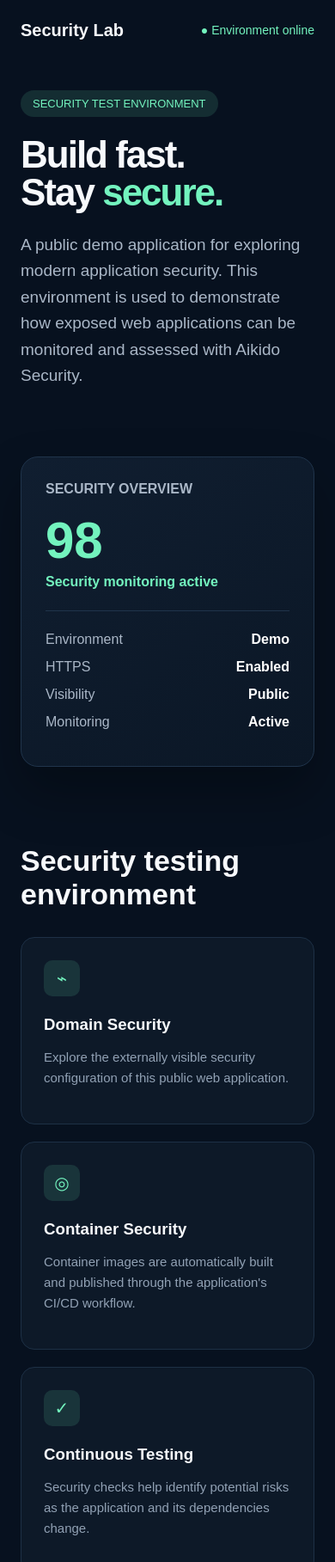
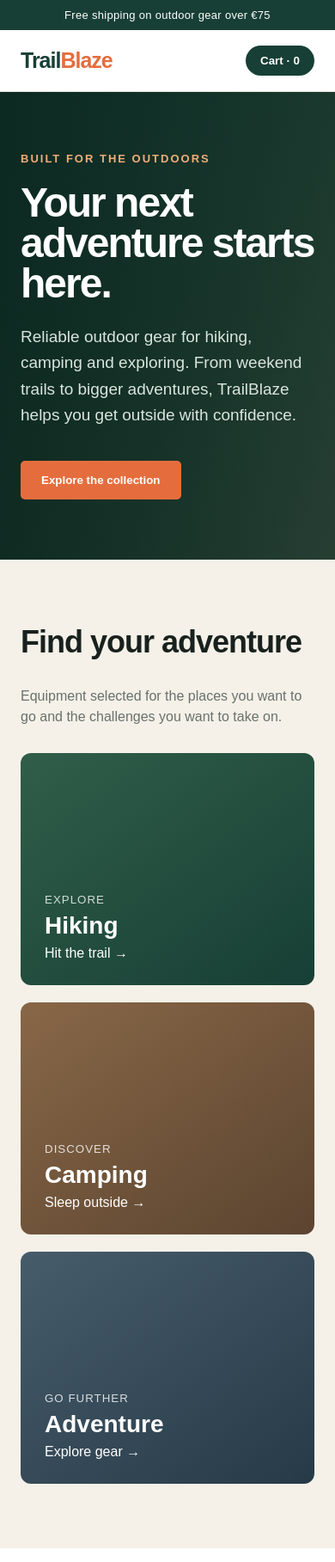
Before and after one commit to manonverhaeghe123-art/aikido-container-demo, a plain HTML site: page index.html in a window 390 px wide. Shown: the top 1817 px of the page at 86% size. Drawn offline with Linux system fonts and the light colour scheme.

Commit message:
Update index.html

```diff
--- a/index.html
+++ b/index.html
@@ -3,9 +3,19 @@
 <head>
   <meta charset="UTF-8">
   <meta name="viewport" content="width=device-width, initial-scale=1.0">
-  <title>Aikido Security Demo</title>
+  <title>TrailBlaze | Outdoor Gear</title>
 
   <style>
+    :root {
+      --green: #173f35;
+      --green-light: #245a4b;
+      --cream: #f5f1e8;
+      --orange: #e56d3d;
+      --text: #18211d;
+      --muted: #68716c;
+      --white: #ffffff;
+    }
+
     * {
       box-sizing: border-box;
     }
@@ -13,173 +23,313 @@
     body {
       margin: 0;
       font-family: Arial, Helvetica, sans-serif;
-      background: #07111f;
-      color: #f7f9fc;
+      color: var(--text);
+      background: var(--cream);
+    }
+
+    .announcement {
+      background: var(--green);
+      color: white;
+      text-align: center;
+      padding: 10px;
+      font-size: 13px;
+      letter-spacing: .3px;
     }
 
     nav {
-      height: 70px;
-      display: flex;
-      align-items: center;
-      justify-content: space-between;
+      background: white;
+      border-bottom: 1px solid #e8e5de;
+    }
+
+    .nav-inner {
       max-width: 1180px;
       margin: auto;
-      padding: 0 24px;
+      padding: 18px 24px;
+      display: flex;
+      justify-content: space-between;
+      align-items: center;
     }
 
-    .logo {
-      font-size: 20px;
-      font-weight: 700;
+    .brand {
+      font-size: 25px;
+      font-weight: 800;
+      color: var(--green);
+      letter-spacing: -1px;
     }
 
-    .status {
-      color: #73f3be;
+    .brand span {
+      color: var(--orange);
+    }
+
+    .nav-links {
+      display: flex;
+      gap: 30px;
       font-size: 14px;
+      font-weight: 600;
+    }
+
+    .nav-links a {
+      text-decoration: none;
+      color: var(--text);
+    }
+
+    .cart {
+      background: var(--green);
+      color: white;
+      border: 0;
+      border-radius: 20px;
+      padding: 10px 17px;
+      font-weight: 600;
+      cursor: pointer;
     }
 
     .hero {
-      max-width: 1180px;
-      margin: 70px auto 40px;
-      padding: 0 24px;
-      display: grid;
-      grid-template-columns: 1.2fr 0.8fr;
-      gap: 60px;
+      min-height: 520px;
+      background:
+        linear-gradient(90deg, rgba(10,38,30,.93), rgba(10,38,30,.70)),
+        linear-gradient(135deg, #245a4b, #6b7663);
+      color: white;
+      display: flex;
       align-items: center;
     }
 
-    .badge {
-      display: inline-block;
-      padding: 8px 14px;
-      border-radius: 20px;
-      background: rgba(115, 243, 190, 0.12);
-      color: #73f3be;
+    .hero-inner {
+      max-width: 1180px;
+      width: 100%;
+      margin: auto;
+      padding: 70px 24px;
+    }
+
+    .eyebrow {
+      color: #f1ae79;
+      font-weight: 700;
+      letter-spacing: 2px;
       font-size: 13px;
-      margin-bottom: 22px;
+      margin-bottom: 20px;
     }
 
     h1 {
-      font-size: clamp(44px, 7vw, 78px);
-      line-height: 1;
+      font-size: clamp(48px, 7vw, 80px);
+      line-height: .98;
+      max-width: 720px;
+      margin: 0 0 24px;
       letter-spacing: -3px;
-      margin: 0 0 24px;
     }
 
-    h1 span {
-      color: #73f3be;
+    .hero p {
+      max-width: 560px;
+      font-size: 19px;
+      line-height: 1.6;
+      color: #dae5df;
     }
 
-    .intro {
-      color: #aab7c7;
-      font-size: 19px;
-      line-height: 1.6;
-      max-width: 650px;
+    .shop-button {
+      display: inline-block;
+      margin-top: 18px;
+      background: var(--orange);
+      color: white;
+      border: 0;
+      padding: 15px 24px;
+      border-radius: 5px;
+      font-weight: 700;
+      cursor: pointer;
     }
 
-    .scan-card {
-      background: linear-gradient(145deg, #101e30, #0b1726);
-      border: 1px solid #20344b;
-      border-radius: 20px;
-      padding: 28px;
-      box-shadow: 0 30px 60px rgba(0,0,0,.3);
+    section {
+      max-width: 1180px;
+      margin: auto;
+      padding: 75px 24px;
     }
 
-    .scan-card h3 {
-      margin-top: 0;
-      font-size: 16px;
-      color: #aab7c7;
-    }
-
-    .score {
-      font-size: 60px;
-      font-weight: 700;
-      color: #73f3be;
-      margin: 15px 0 5px;
-    }
-
-    .secure {
-      color: #73f3be;
-      font-weight: 600;
-    }
-
-    .divider {
-      height: 1px;
-      background: #20344b;
-      margin: 24px 0;
-    }
-
-    .detail {
+    .section-top {
       display: flex;
       justify-content: space-between;
-      margin: 14px 0;
-      color: #aab7c7;
-    }
-
-    .detail strong {
-      color: #fff;
-    }
-
-    .features {
-      max-width: 1180px;
-      margin: 90px auto;
-      padding: 0 24px;
-    }
-
-    .features h2 {
-      font-size: 34px;
+      align-items: end;
+      gap: 30px;
       margin-bottom: 30px;
     }
 
-    .grid {
+    h2 {
+      font-size: 36px;
+      margin: 0;
+      letter-spacing: -1px;
+    }
+
+    .section-top p {
+      color: var(--muted);
+      max-width: 470px;
+      line-height: 1.5;
+      margin: 0;
+    }
+
+    .categories {
       display: grid;
       grid-template-columns: repeat(3, 1fr);
       gap: 20px;
     }
 
-    .feature {
-      background: #0d1928;
-      border: 1px solid #1d3045;
-      border-radius: 16px;
-      padding: 26px;
+    .category {
+      min-height: 270px;
+      border-radius: 12px;
+      padding: 28px;
+      color: white;
+      display: flex;
+      flex-direction: column;
+      justify-content: end;
+      transition: transform .2s ease;
     }
 
-    .icon {
-      width: 42px;
-      height: 42px;
-      background: rgba(115, 243, 190, 0.12);
-      color: #73f3be;
+    .category:hover {
+      transform: translateY(-4px);
+    }
+
+    .category:nth-child(1) {
+      background: linear-gradient(145deg, #305e49, #173f35);
+    }
+
+    .category:nth-child(2) {
+      background: linear-gradient(145deg, #886747, #5b4430);
+    }
+
+    .category:nth-child(3) {
+      background: linear-gradient(145deg, #475c6b, #263a47);
+    }
+
+    .category small {
+      opacity: .8;
+      letter-spacing: 1px;
+    }
+
+    .category h3 {
+      font-size: 28px;
+      margin: 7px 0;
+    }
+
+    .products-section {
+      background: white;
+      max-width: none;
+    }
+
+    .products-inner {
+      max-width: 1180px;
+      margin: auto;
+      padding: 75px 24px;
+    }
+
+    .products {
+      display: grid;
+      grid-template-columns: repeat(4, 1fr);
+      gap: 20px;
+    }
+
+    .product {
+      border: 1px solid #ece9e2;
       border-radius: 10px;
+      overflow: hidden;
+      background: white;
+    }
+
+    .product-image {
+      height: 190px;
+      background: #eef0eb;
       display: flex;
       align-items: center;
       justify-content: center;
-      font-size: 20px;
+      font-size: 55px;
     }
 
-    .feature h3 {
-      margin: 22px 0 10px;
+    .product-info {
+      padding: 18px;
     }
 
-    .feature p {
-      color: #91a1b4;
-      line-height: 1.6;
-      font-size: 15px;
+    .product-info small {
+      color: var(--muted);
+    }
+
+    .product-info h3 {
+      margin: 8px 0;
+      font-size: 17px;
+    }
+
+    .price {
+      color: var(--green);
+      font-weight: 800;
+    }
+
+    .membership {
+      background: var(--orange);
+      color: white;
+      border-radius: 16px;
+      padding: 50px;
+      display: flex;
+      justify-content: space-between;
+      gap: 30px;
+      align-items: center;
+    }
+
+    .membership h2 {
+      max-width: 600px;
+    }
+
+    .membership p {
+      opacity: .9;
+    }
+
+    .join {
+      border: 0;
+      background: white;
+      color: var(--orange);
+      padding: 14px 22px;
+      border-radius: 5px;
+      font-weight: 800;
+      white-space: nowrap;
+      cursor: pointer;
     }
 
     footer {
+      background: var(--green);
+      color: #becdc7;
+      padding: 45px 24px;
+    }
+
+    .footer-inner {
       max-width: 1180px;
       margin: auto;
-      padding: 30px 24px 50px;
-      border-top: 1px solid #1d3045;
-      color: #738397;
-      font-size: 13px;
+      display: flex;
+      justify-content: space-between;
+      gap: 20px;
+    }
+
+    footer strong {
+      color: white;
+    }
+
+    #message {
+      margin-top: 14px;
+      font-size: 14px;
+      min-height: 20px;
     }
 
     @media (max-width: 800px) {
-      .hero {
-        grid-template-columns: 1fr;
-        margin-top: 35px;
+      .nav-links {
+        display: none;
       }
 
-      .grid {
+      .categories,
+      .products {
+        grid-template-columns: 1fr 1fr;
+      }
+
+      .membership,
+      .section-top {
+        align-items: flex-start;
+        flex-direction: column;
+      }
+    }
+
+    @media (max-width: 520px) {
+      .categories,
+      .products {
         grid-template-columns: 1fr;
       }
 
@@ -191,104 +341,174 @@
 </head>
 
 <body>
+  <div class="announcement">
+    Free shipping on outdoor gear over €75
+  </div>
 
   <nav>
-    <div class="logo">Security Lab</div>
-    <div class="status">● Environment online</div>
+    <div class="nav-inner">
+      <div class="brand">Trail<span>Blaze</span></div>
+
+      <div class="nav-links">
+        <a href="#shop">Shop</a>
+        <a href="#adventures">Activities</a>
+        <a href="#membership">TrailBlaze Club</a>
+      </div>
+
+      <button class="cart" type="button" id="cartButton">
+        Cart · 0
+      </button>
+    </div>
   </nav>
 
-  <main>
+  <header class="hero">
+    <div class="hero-inner">
+      <div class="eyebrow">BUILT FOR THE OUTDOORS</div>
 
-    <section class="hero">
+      <h1>Your next adventure starts here.</h1>
 
-      <div>
-        <div class="badge">SECURITY TEST ENVIRONMENT</div>
+      <p>
+        Reliable outdoor gear for hiking, camping and exploring.
+        From weekend trails to bigger adventures, TrailBlaze helps
+        you get outside with confidence.
+      </p>
 
-        <h1>
-          Build fast.<br>
-          Stay <span>secure.</span>
-        </h1>
+      <button class="shop-button" type="button" id="shopButton">
+        Explore the collection
+      </button>
+    </div>
+  </header>
 
-        <p class="intro">
-          A public demo application for exploring modern application security.
-          This environment is used to demonstrate how exposed web applications
-          can be monitored and assessed with Aikido Security.
+  <section id="adventures">
+    <div class="section-top">
+      <h2>Find your adventure</h2>
+      <p>
+        Equipment selected for the places you want to go and
+        the challenges you want to take on.
       </p>
     </div>
 
-      <div class="scan-card">
-        <h3>SECURITY OVERVIEW</h3>
-
-        <div class="score">98</div>
-        <div class="secure">Security monitoring active</div>
-
-        <div class="divider"></div>
-
-        <div class="detail">
-          <span>Environment</span>
-          <strong>Demo</strong>
+    <div class="categories">
+      <div class="category">
+        <small>EXPLORE</small>
+        <h3>Hiking</h3>
+        <span>Hit the trail →</span>
       </div>
 
-        <div class="detail">
-          <span>HTTPS</span>
-          <strong>Enabled</strong>
+      <div class="category">
+        <small>DISCOVER</small>
+        <h3>Camping</h3>
+        <span>Sleep outside →</span>
       </div>
 
-        <div class="detail">
-          <span>Visibility</span>
-          <strong>Public</strong>
+      <div class="category">
+        <small>GO FURTHER</small>
+        <h3>Adventure</h3>
+        <span>Explore gear →</span>
+      </div>
+    </div>
+  </section>
+
+  <div class="products-section" id="shop">
+    <div class="products-inner">
+
+      <div class="section-top">
+        <h2>Popular right now</h2>
+        <p>
+          Trail essentials selected by our outdoor community.
+        </p>
       </div>
 
-        <div class="detail">
-          <span>Monitoring</span>
-          <strong>Active</strong>
+      <div class="products">
+
+        <div class="product">
+          <div class="product-image">🥾</div>
+          <div class="product-info">
+            <small>HIKING</small>
+            <h3>Summit Trail Boots</h3>
+            <div class="price">€129</div>
           </div>
         </div>
 
-    </section>
-
-    <section class="features">
-
-      <h2>Security testing environment</h2>
-
-      <div class="grid">
-
-        <div class="feature">
-          <div class="icon">⌁</div>
-          <h3>Domain Security</h3>
-          <p>
-            Explore the externally visible security configuration of this
-            public web application.
-          </p>
+        <div class="product">
+          <div class="product-image">🎒</div>
+          <div class="product-info">
+            <small>PACKS</small>
+            <h3>Alpine 32L Backpack</h3>
+            <div class="price">€89</div>
+          </div>
         </div>
 
-        <div class="feature">
-          <div class="icon">◎</div>
-          <h3>Container Security</h3>
-          <p>
-            Container images are automatically built and published through
-            the application's CI/CD workflow.
-          </p>
+        <div class="product">
+          <div class="product-image">⛺</div>
+          <div class="product-info">
+            <small>CAMPING</small>
+            <h3>Ridge Two-Person Tent</h3>
+            <div class="price">€179</div>
+          </div>
         </div>
 
-        <div class="feature">
-          <div class="icon">✓</div>
-          <h3>Continuous Testing</h3>
-          <p>
-            Security checks help identify potential risks as the application
-            and its dependencies change.
-          </p>
+        <div class="product">
+          <div class="product-image">🧥</div>
+          <div class="product-info">
+            <small>OUTERWEAR</small>
+            <h3>StormShell Jacket</h3>
+            <div class="price">€149</div>
+          </div>
         </div>
 
       </div>
+    </div>
+  </div>
 
+  <section id="membership">
+    <div class="membership">
+      <div>
+        <h2>More adventure. Less planning.</h2>
+        <p>
+          Join TrailBlaze Club for member offers, gear guides
+          and inspiration for your next trip.
+        </p>
+        <div id="message" aria-live="polite"></div>
+      </div>
+
+      <button class="join" type="button" id="joinButton">
+        Join TrailBlaze Club
+      </button>
+    </div>
   </section>
 
-  </main>
+  <footer>
+    <div class="footer-inner">
+      <div>
+        <strong>TrailBlaze</strong><br>
+        Outdoor gear for everyday adventures.
+      </div>
 
-  <footer>
-    Aikido Security Demo Environment • Built for security testing
+      <div>
+        © 2026 TrailBlaze · Demo storefront
+      </div>
+    </div>
   </footer>
 
+  <script>
+    const shopButton = document.getElementById("shopButton");
+    const joinButton = document.getElementById("joinButton");
+    const cartButton = document.getElementById("cartButton");
+    const message = document.getElementById("message");
+
+    shopButton.addEventListener("click", () => {
+      document.getElementById("shop").scrollIntoView({ behavior: "smooth" });
+    });
+
+    joinButton.addEventListener("click", () => {
+      message.textContent =
+        "Thanks for checking out TrailBlaze Club. Membership registration is disabled in this demo.";
+    });
+
+    cartButton.addEventListener("click", () => {
+      alert("The shopping cart is disabled in this demo storefront.");
+    });
+  </script>
 </body>
 </html>
```
Lines whose indentation alone changed are shown as unchanged.
